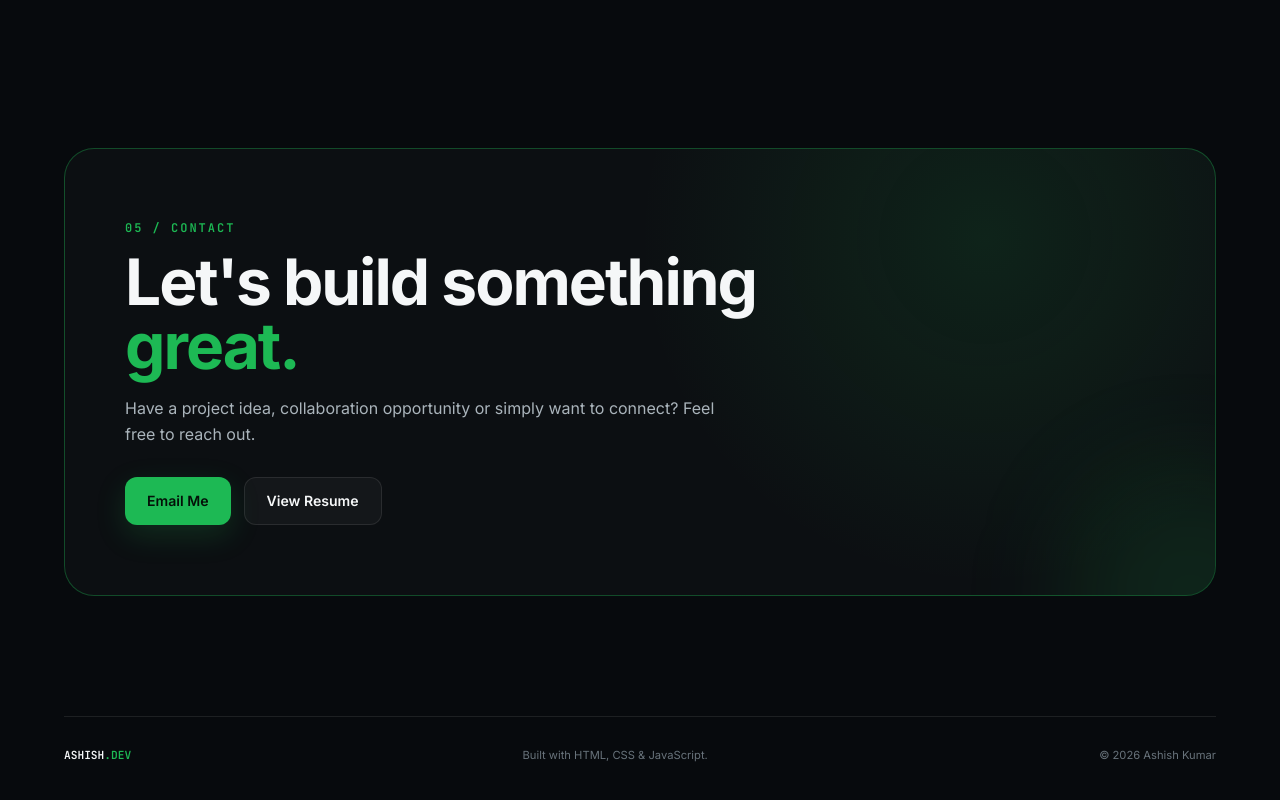
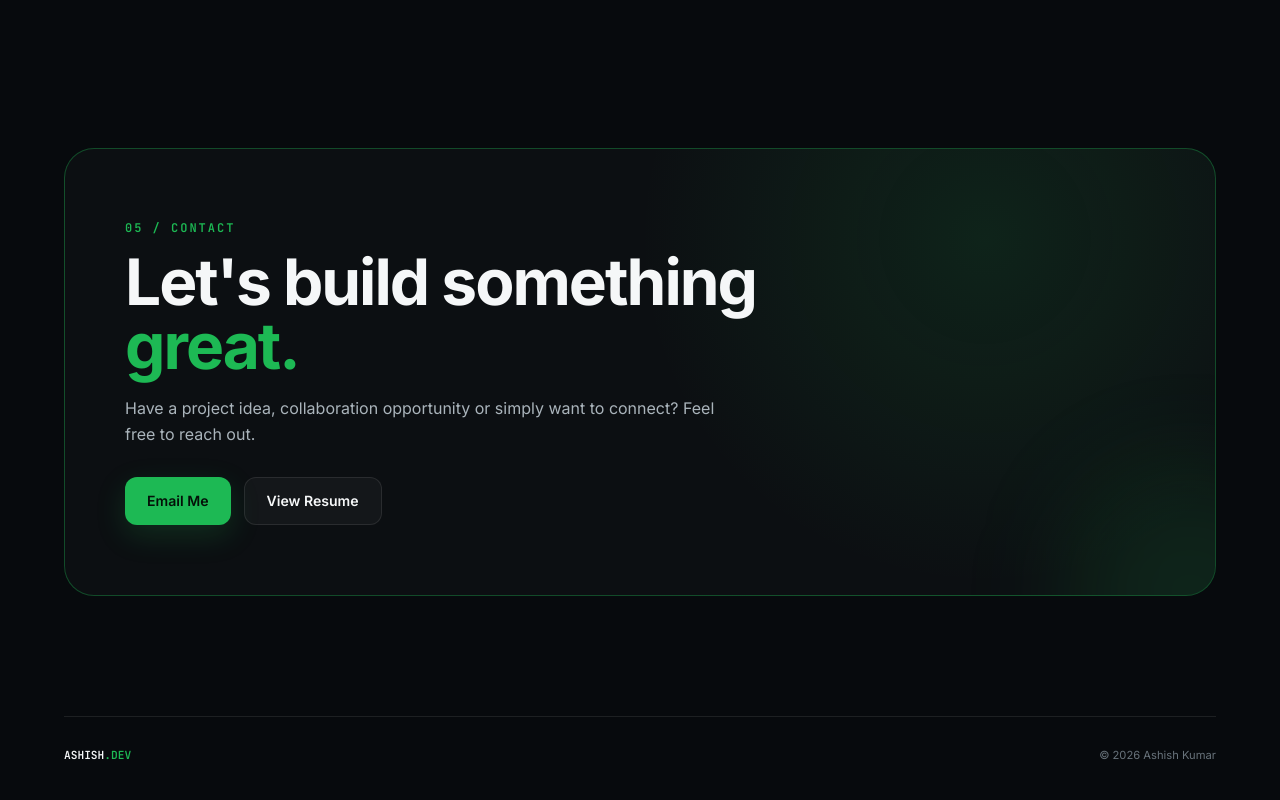
Before and after one commit to Ashishr0/ashish-portfolio, a plain HTML site: page index.html in a window 1280 px wide. Shown: the part 3864-4664 px from the top of the page. Drawn offline with Linux system fonts and the light colour scheme.

Commit message:
Update index.html

```diff
--- a/index.html
+++ b/index.html
@@ -429,9 +429,9 @@
       ASHISH<span>.DEV</span>
     </div>
 
-    <p>
-      Built with HTML, CSS & JavaScript.
-    </p>
+    <!-- <p>
+      Built with
+    </p> -->
 
     <p>
       © 2026 Ashish Kumar
```
